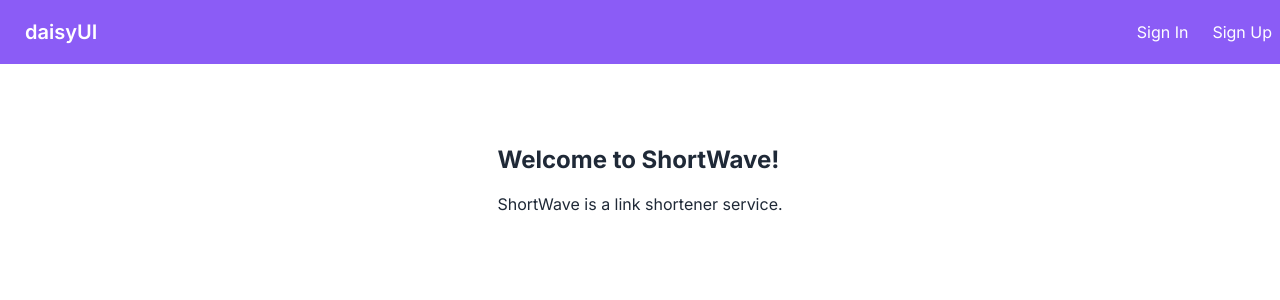
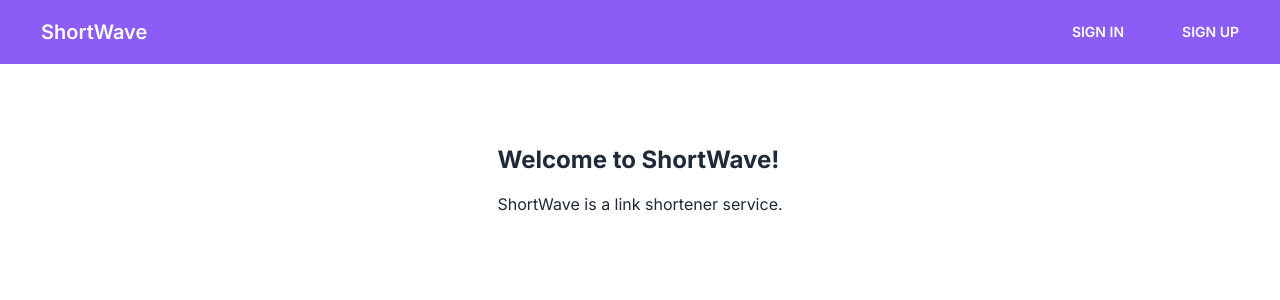
Before and after one commit to jethrinfox/ShortWave, a Next.js app: page / in a window 1280 px wide. Shown: the top 300 px of the page. Built offline with nearby package versions, Linux system fonts and the light colour scheme; no server answers.

Commit message:
functional link shortener

```diff
--- a/package.json
+++ b/package.json
@@ -10,17 +10,21 @@
   },
   "dependencies": {
     "@clerk/nextjs": "^4.27.1",
+    "better-sqlite3": "^9.1.1",
+    "drizzle-orm": "^0.29.0",
     "nanoid": "^5.0.3",
     "next": "14.0.2",
     "react": "^18",
     "react-dom": "^18"
   },
   "devDependencies": {
+    "@types/better-sqlite3": "^7.6.7",
     "@types/node": "^20",
     "@types/react": "^18",
     "@types/react-dom": "^18",
     "autoprefixer": "^10.0.1",
     "daisyui": "^3.9.4",
+    "drizzle-kit": "^0.20.1",
     "eslint": "^8",
     "eslint-config-next": "14.0.2",
     "postcss": "^8",
--- a/src/app/api/shorten/route.ts
+++ b/src/app/api/shorten/route.ts
@@ -1,10 +1,11 @@
+import { db } from "@/db"
+import { shortUrls } from "@/db/schema"
+import { auth } from "@clerk/nextjs"
 import { customAlphabet } from "nanoid"
 
 const CHARACTERS =
 	"0123456789abcdefghijklmnopqrstuvwxyzABCDEFGHIJKLMNOPQRSTUVWXYZ"
 const nanoid = customAlphabet(CHARACTERS, 8)
-
-export const memoryDB = new Map<string, string>()
 
 export async function POST(request: Request) {
 	const body = await request.json()
@@ -19,8 +20,22 @@ export async function POST(request: Request) {
 	// Create a short url id
 	const id = nanoid()
 
+	const { userId } = auth()
+
+	if (!userId) {
+		// return error
+		return Response.error()
+	}
+
 	// Save the url in the database
-	memoryDB.set(id, url)
+	await db
+		.insert(shortUrls)
+		.values({
+			id,
+			userId,
+			originUrl: url,
+		})
+		.execute()
 
 	return Response.json({ id })
 }
--- a/src/components/Header.tsx
+++ b/src/components/Header.tsx
@@ -7,22 +7,37 @@ const Header: FC = () => {
 
 	return (
 		<>
-			<div className='navbar bg-violet-500 text-white'>
+			<div className='navbar bg-violet-500 text-white px-6'>
 				<div className='flex-1'>
 					<h1 className='btn btn-ghost normal-case text-xl'>
-						daisyUI
+						ShortWave
 					</h1>
 				</div>
 				<div className='flex-none'>
 					<div className='flex gap-6 items-center'>
 						{!userId ? (
 							<>
-								<Link href={"/sign-in"}>Sign In</Link>
-								<Link href={"/sign-up"}>Sign Up</Link>
+								<Link
+									className='btn btn-ghost'
+									href={"/sign-in"}
+								>
+									Sign In
+								</Link>
+								<Link
+									className='btn btn-ghost'
+									href={"/sign-up"}
+								>
+									Sign Up
+								</Link>
 							</>
 						) : (
 							<>
-								<Link href={"/dashboard"}>Dashboard</Link>
+								<Link
+									className='btn btn-ghost'
+									href={"/dashboard"}
+								>
+									Dashboard
+								</Link>
 								<UserButton />
 							</>
 						)}
--- /dev/null
+++ b/src/db/index.ts
@@ -0,0 +1,8 @@
+import { drizzle } from "drizzle-orm/better-sqlite3"
+import Database from "better-sqlite3"
+
+import * as schema from "./schema"
+
+const sqlite = new Database("sqlite.db")
+
+export const db = drizzle(sqlite, { schema })
--- /dev/null
+++ b/src/db/schema.ts
@@ -0,0 +1,20 @@
+import { sql } from "drizzle-orm"
+import {
+	sqliteTable,
+	text,
+	integer,
+	sqliteTableCreator,
+} from "drizzle-orm/sqlite-core"
+
+export const mysqlTable = sqliteTableCreator((name) => `four-mutations_${name}`)
+
+export const shortUrls = sqliteTable("short_urls", {
+	id: text("id").primaryKey(),
+	originUrl: text("origin_url").notNull(),
+	clicks: integer("clicks", { mode: "number" }).default(0),
+	userId: text("user_id").notNull(),
+	createdAt: text("date").default(sql`CURRENT_TIME`),
+})
+
+export type UrlType = typeof shortUrls.$inferSelect
+export type InsertUrlType = typeof shortUrls.$inferInsert
--- a/tsconfig.json
+++ b/tsconfig.json
@@ -1,6 +1,6 @@
 {
 	"compilerOptions": {
-    "target": "es5",
+		"target": "ES6",
 		"lib": ["dom", "dom.iterable", "esnext"],
 		"allowJs": true,
 		"skipLibCheck": true,
```
Also changed, not shown: drizzle.config.ts (added, +11 -0 lines), 2 other files (tests, documents, lock files or other folders). Lines whose indentation alone changed are shown as unchanged.
